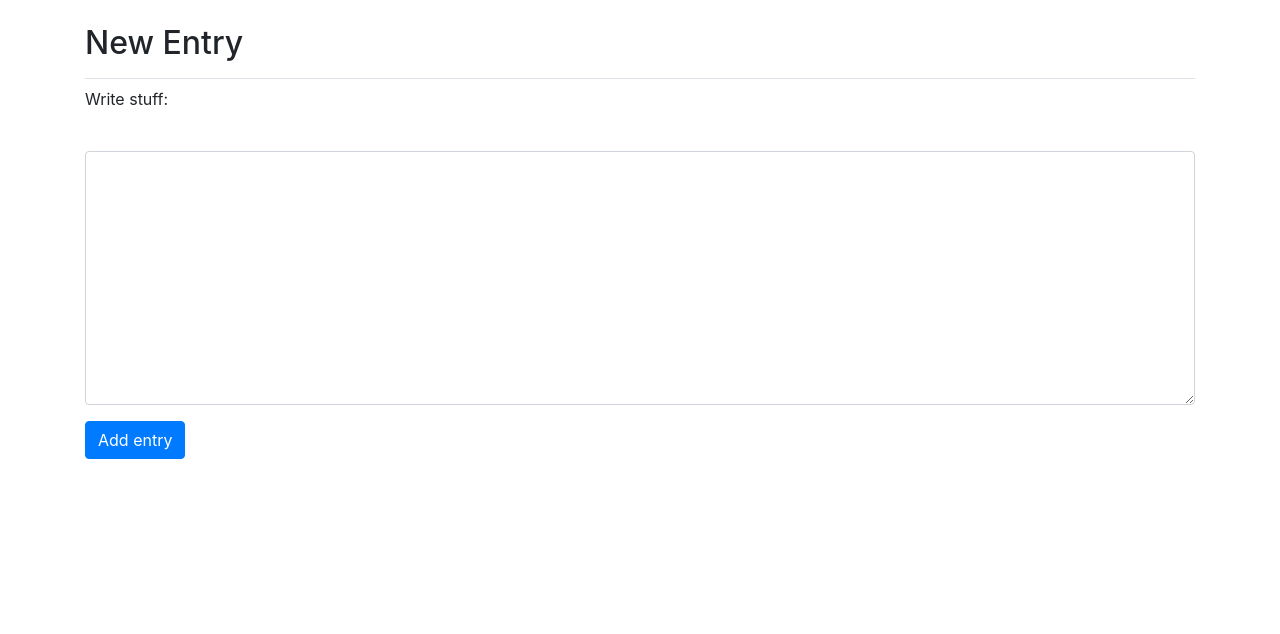
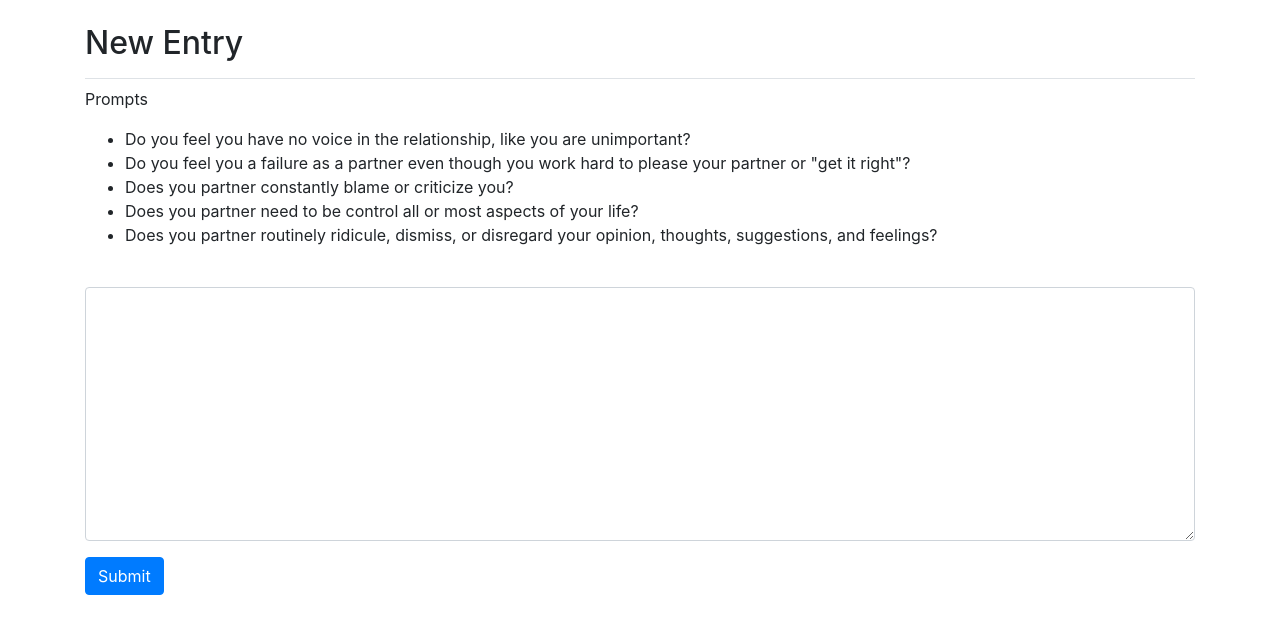
Before and after one commit to alexcraig481/keeping_count, a Django app: page /new_entry/ in a window 1280 px wide. Shown: the part 58-692 px from the top of the page. Run offline with Django 4.2, Linux system fonts and the light colour scheme; a user stored in the database is signed in; some libraries are stand-ins or nearby versions.

Commit message:
Added prompt to new entry page

```diff
--- a/keeping_count/templates/index.html
+++ b/keeping_count/templates/index.html
@@ -8,6 +8,10 @@
                   this is considered verbatim in a court of law." Adam Sinicki
             </p>
             <p>Capture the details of life as they happen.</p>
+             {% if user.is_authenticated %}
+
+            {% else %}
             <a class="btn btn-lg btn-primary" href="{% url 'users:register' %}" role="button">Register &raquo;</a>
+            {% endif %}
       </div>
 {% endblock page_header %}
--- a/logs/templates/logs/new_entry.html
+++ b/logs/templates/logs/new_entry.html
@@ -7,12 +7,19 @@
 
 
 {% block content %}
-    <p>Write stuff:</p>
+    <p>Prompts</p>
+    <ul>
+        <li>Do you feel you have no voice in the relationship, like you are unimportant?</li>
+        <li>Do you feel you a failure as a partner even though you work hard to please your partner or "get it right"?</li>
+        <li>Does you partner constantly blame or criticize you?</li>
+        <li>Does you partner need to be control all or most aspects of your life?</li>
+        <li>Does you partner routinely ridicule, dismiss, or disregard your opinion, thoughts, suggestions, and feelings?</li>
+    </ul>
     <form action="{%url 'logs:new_entry' %}" method='post' class="form">
         {% csrf_token %}
         {% bootstrap_form form %}
         {% buttons %}
-        <button name='submit' class="btn btn-primary">Add entry</button>
+        <button name='submit' class="btn btn-primary">Submit</button>
         {% endbuttons %}
     </form>
 
```
Also changed, not shown: db.sqlite3.
